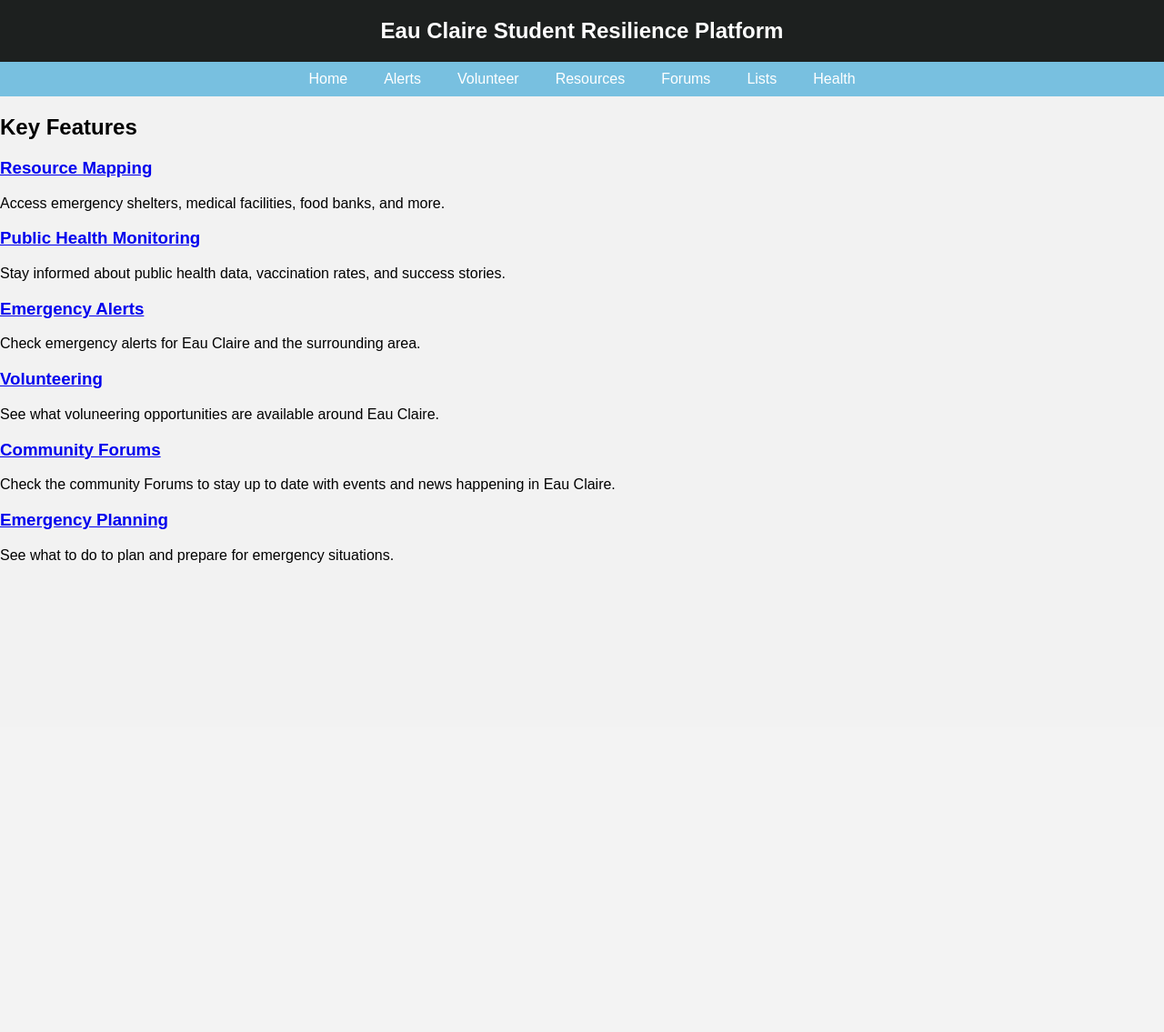
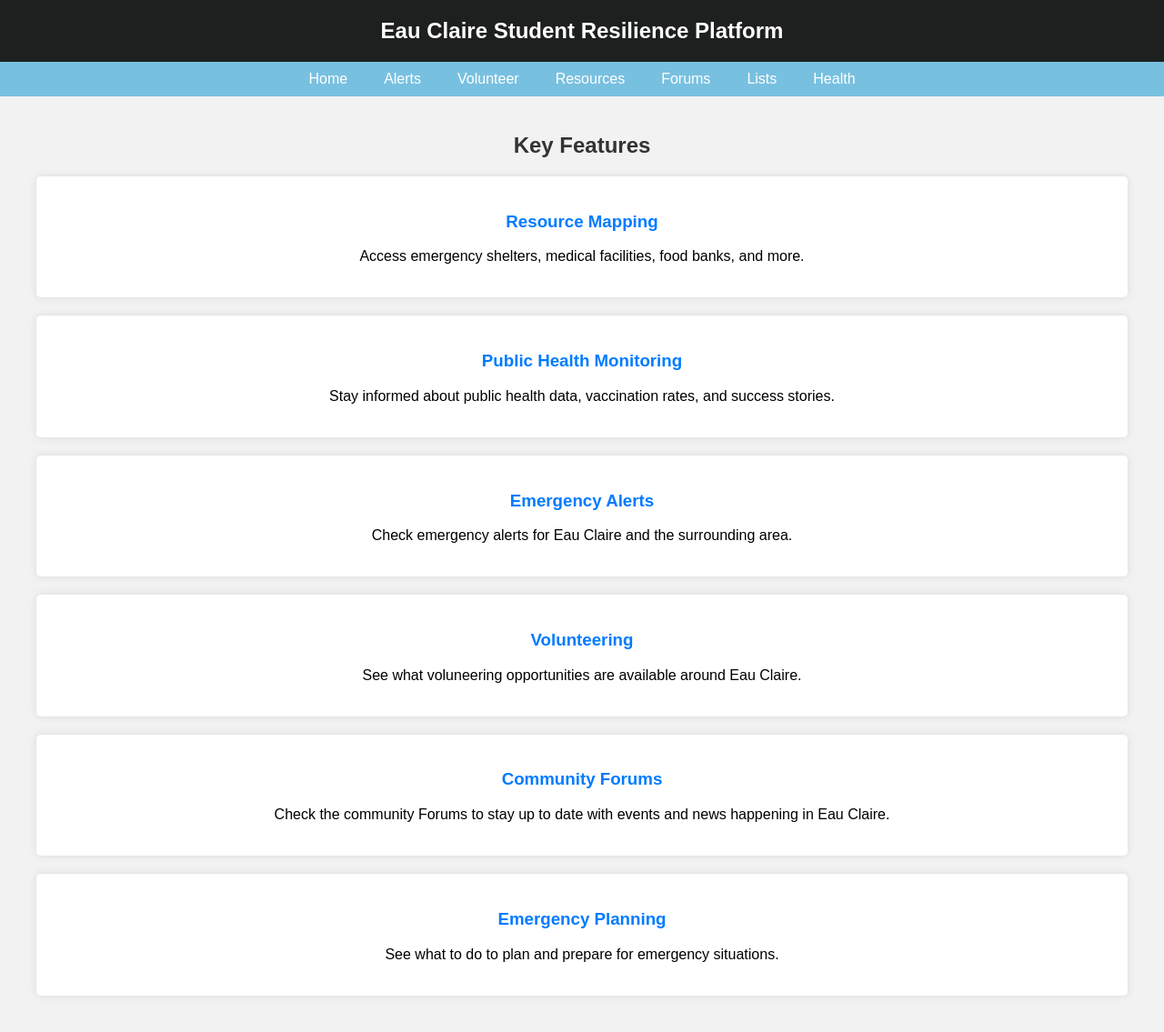
Before and after one commit to skylerkv/ECSRP, a PHP site: page /homepage.html in a window 1280 px wide. Shown: the whole page at 91% size. Before the commit the page ends 619 px from the top, so only its background shows below. Run offline with PHP 8.4, Linux system fonts and the light colour scheme.

Commit message:
Home Page Styling

```diff
--- a/home.css
+++ b/home.css
@@ -45,3 +45,29 @@ nav {
 .nav-li a:hover {
     background-color: #1D201F;
 }
+.features-section {
+    padding: 20px;
+    text-align: center;
+}
+
+.features-section h2 {
+    font-size: 24px;
+    color: #333;
+}
+
+.feature {
+    margin: 20px;
+    padding: 20px;
+    background-color: #fff;
+    box-shadow: 0 0 10px rgba(0, 0, 0, 0.1);
+    border-radius: 5px;
+}
+
+.feature h3 a {
+    color: #007BFF;
+    text-decoration: none;
+}
+
+.feature h3 a:hover {
+    text-decoration: underline;
+}
```
